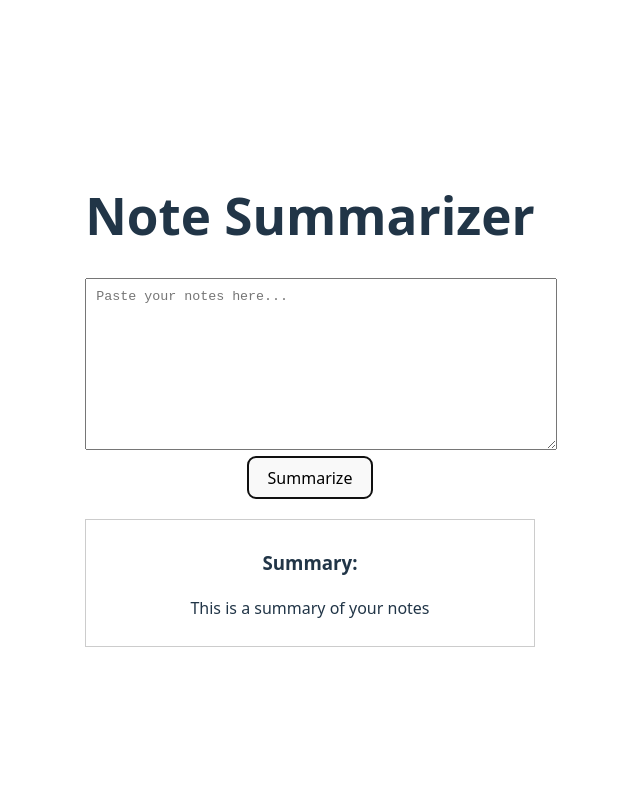
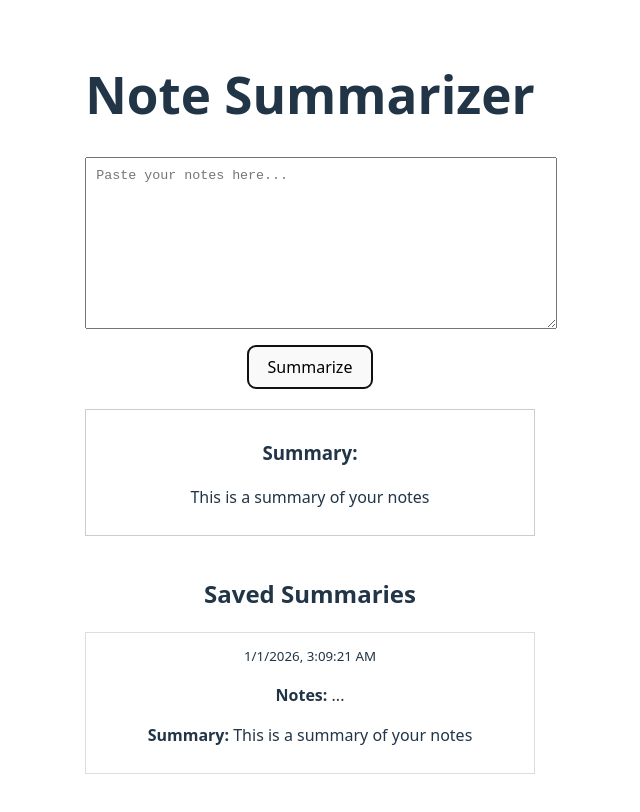
Before and after one commit to sapstem/study-buddy, a React (Vite) app: page / in a window 1280 px wide. Both pictures are taken after a click on the button "Summarize". Shown: the top 812 px of the page, without its empty margins (330-970 px from the left). Built offline with nearby package versions, Linux system fonts and the light colour scheme.

Commit message:
add local storage to save summaries

```diff
--- a/src/App.jsx
+++ b/src/App.jsx
@@ -1,32 +1,74 @@
-import { useState } from 'react'
+import { useState, useEffect } from 'react'
 import './App.css'
 
 function App() {
   const [noteText, setNoteText] = useState('')
   const [summary, setSummary] = useState('')
+  const [savedSummaries, setSavedSummaries] = useState([])
+
+  // Load saved summaries from localStorage when app starts
+  useEffect(() => {
+    const saved = localStorage.getItem('summaries')
+    if (saved) {
+      setSavedSummaries(JSON.parse(saved))
+    }
+  }, [])
+
+  // Save to localStorage whenever savedSummaries changes
+  useEffect(() => {
+    if (savedSummaries.length > 0) {
+      localStorage.setItem('summaries', JSON.stringify(savedSummaries))
+    }
+  }, [savedSummaries])
 
   const handleSummarize = () => {
-    // For now, just a fake summary
-    setSummary('This is a summary of your notes')
+    const newSummary = {
+      id: Date.now(),
+      text: noteText,
+      summary: 'This is a summary of your notes',
+      date: new Date().toLocaleString()
+    }
+    setSummary(newSummary.summary)
+    setSavedSummaries([newSummary, ...savedSummaries])
   }
 
   return (
     <div className="App">
       <h1>Note Summarizer</h1>
+
       <textarea
         value={noteText}
         onChange={(e) => setNoteText(e.target.value)}
         placeholder="Paste your notes here..."
         rows="10"
-        style={{ width: '100%', padding: '10px' }}
+        style={{ width: '100%', padding: '10px', marginBottom: '10px' }}
       />
-      <button onClick={handleSummarize}>Summarize</button>
+
+      <button onClick={handleSummarize} style={{ padding: '10px 20px', cursor: 'pointer' }}>
+        Summarize
+      </button>
+
       {summary && (
         <div className="summary" style={{ marginTop: '20px', padding: '10px', border: '1px solid #ccc' }}>
           <h3>Summary:</h3>
           <p>{summary}</p>
         </div>
       )}
+
+      <div style={{ marginTop: '40px' }}>
+        <h2>Saved Summaries</h2>
+        {savedSummaries.length === 0 ? (
+          <p>No saved summaries yet</p>
+        ) : (
+          savedSummaries.map(item => (
+            <div key={item.id} style={{ border: '1px solid #ddd', padding: '10px', marginBottom: '10px' }}>
+              <small>{item.date}</small>
+              <p><strong>Notes:</strong> {item.text.substring(0, 100)}...</p>
+              <p><strong>Summary:</strong> {item.summary}</p>
+            </div>
+          ))
+        )}
+      </div>
     </div>
   )
 }
```
